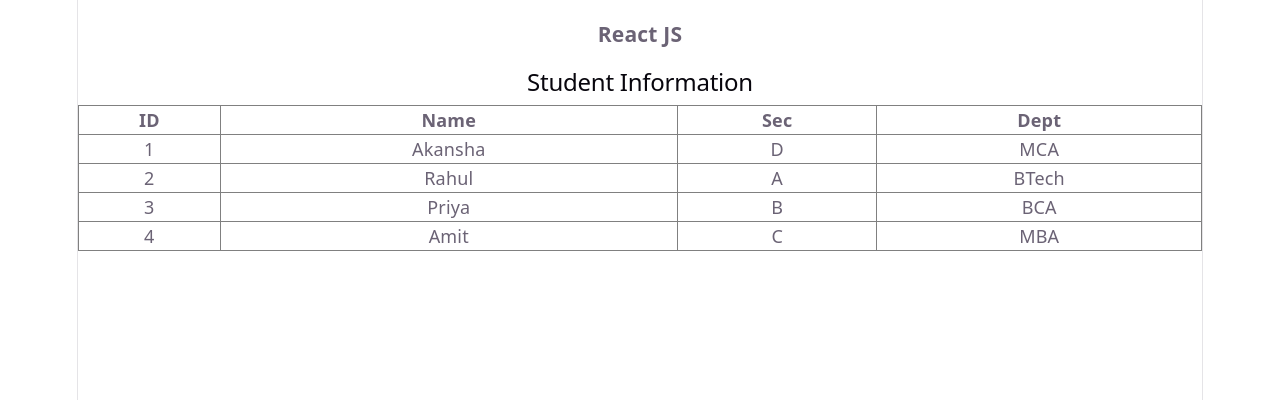
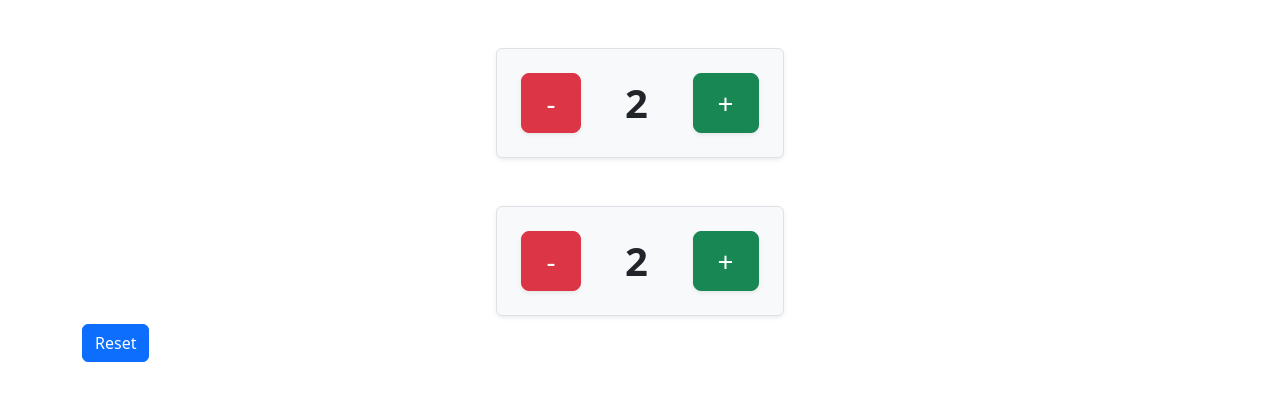
Before and after one commit to Tanya-26/ReactJS, a React (Vite) app: page / in a window 1280 px wide. Shown: the top 400 px of the page. Built offline with nearby package versions, Linux system fonts and the light colour scheme.

Commit message:
reseting all counters with same reset button

```diff
--- a/package.json
+++ b/package.json
@@ -10,6 +10,7 @@
     "preview": "vite preview"
   },
   "dependencies": {
+    "bootstrap": "^5.3.8",
     "react": "^19.2.8",
     "react-dom": "^19.2.8"
   },
--- a/src/App.jsx
+++ b/src/App.jsx
@@ -1,15 +1,22 @@
+import { useState } from "react";
+// import Bootstrap from "../src/components/BootsrtapExp"
+import Counter from "./components/Counter";
+const App = () => {
+  const [count, setCount] = useState(2);
+  const increment = () => {
+    setCount(count+1);
+  };
+  const decrement = () => {
+    setCount(count-1);
+  };
+  return (
+    <div className="container">
+      {/* <Bootstrap/> */}
+      <Counter count={count} increment={increment} decrement={decrement} />
+      <Counter count={count} increment={increment} decrement={decrement} />
+      <button className="mt-2 btn btn-primary" onClick={() => setCount(0)}> Reset </button>
+    </div>
+  );
+};
 
-import Header from './components/Header/Header'
-import Footer from './components/footer/Footer'
-import Body from './components/body/body'
-const App = () => {
-  return (
-    <div>
-      <Header/>
-      <Body/>
-      <Footer/>
-    </div>
-  )
-}
-
-export default App
+export default App;
--- /dev/null
+++ b/src/components/BootsrtapExp.jsx
@@ -0,0 +1,15 @@
+
+import Header from './Header/Header'
+import Footer from './footer/Footer'
+import Body from './body/body'
+const App = () => {
+  return (
+    <div className='container'>
+      <Header/>
+      <Body/>
+      <Footer/>
+    </div>
+  )
+}
+
+export default App
--- a/src/components/Counter.jsx
+++ b/src/components/Counter.jsx
@@ -1,21 +1,70 @@
-import {useState} from 'react'
+// import { useState } from "react";
 
-const Counter = () => {
-    // number
-  const [count, setCount] = useState(0);
-  //   function increment(count) {
-  //     return count + 1;
-  //   }
-  //   function decrement(count) {
-  //     return count - 1;
-  //   }
+// const Counter = (props) => {
+//   const [count, setCount] = useState(props.count);
+
+//   return (
+//     <div className="d-flex justify-content-center align-items-center mt-5">
+//       <div className="d-flex align-items-center gap-4 p-4 bg-light rounded shadow-sm border">
+//         <button
+//           className="btn btn-danger btn-lg px-4 fs-3 shadow-sm"
+//           onClick={() => setCount(count - 1)}
+//         >
+//           -
+//         </button>
+
+//         <h1
+//           className="mb-0 fw-bold text-dark"
+//           style={{ minWidth: "4rem", textAlign: "center" }}
+//         >
+//           {count}
+//         </h1>
+
+//         <button
+//           className="btn btn-success btn-lg px-4 fs-3 shadow-sm"
+//           onClick={() => setCount(count + 1)}
+//         >
+//           +
+//         </button>
+//       </div>
+//       {/* <button
+//         className="ms-4 btn btn-primary btn-lg shadow-sm"
+//         onClick={() => setCount(0)}
+//       >
+//         Reset
+//       </button> */}
+//     </div>
+//   );
+// };
+
+const Counter = (props) => {
+
   return (
-    <div>
-      <button onClick={() => setCount(count + 1)}> Increment</button>
-      <h1>{count}</h1>
-      <button onClick={() => setCount(count - 1)}> Decrement</button>
+    <div className="d-flex justify-content-center align-items-center mt-5">
+      <div className="d-flex align-items-center gap-4 p-4 bg-light rounded shadow-sm border">
+        <button
+          className="btn btn-danger btn-lg px-4 fs-3 shadow-sm"
+          onClick={props.decrement}
+        >
+          -
+        </button>
+
+        <h1
+          className="mb-0 fw-bold text-dark"
+          style={{ minWidth: "4rem", textAlign: "center" }}
+        >
+          {props.count}
+        </h1>
+
+        <button
+          className="btn btn-success btn-lg px-4 fs-3 shadow-sm"
+          onClick={props.increment}
+        >
+          +
+        </button>
+      </div>
     </div>
-  )
-}
+  );
+};
 
-export default Counter
+export default Counter;
--- a/src/components/Header/Header.jsx
+++ b/src/components/Header/Header.jsx
@@ -3,7 +3,7 @@
 const Header = () => {
   return (
     <div>
-      <h3>React JS</h3>
+      <h3 className="text-center">React JS</h3>
     </div>
   )
 }
--- a/src/components/body/body.jsx
+++ b/src/components/body/body.jsx
@@ -10,10 +10,11 @@
   ]);
 
   return (
+    <>
     <div>
-      <h2>Student Information</h2>
-      <table border="1" style={{ borderCollapse: "collapse", width: "100%" }}>
-        <thead>
+      <h2 className="bg-warning text-primary text-center">Student Information</h2>
+      <table className="table">
+        <thead className="table-dark">
           <tr>
             <th>ID</th>
             <th>Name</th>
@@ -21,7 +22,7 @@
             <th>Dept</th>
           </tr>
         </thead>
-        <tbody>
+        <tbody className="table-success">
           {studentInfo.map((student) => (
             <Student
               key={student.id}
@@ -34,6 +35,7 @@
         </tbody>
       </table>
     </div>
+    </>
   );
 };
 
--- a/src/components/footer/Footer.jsx
+++ b/src/components/footer/Footer.jsx
@@ -2,8 +2,8 @@
 
 const Footer = () => {
   return (
-    <div>
-
+    <div className="bg-dark text-white">
+      <p className=" text-center">@Copyright: 2026 MCA</p>
     </div>
   )
 }
--- a/src/main.jsx
+++ b/src/main.jsx
@@ -1,10 +1,10 @@
 import { StrictMode } from 'react'
 import { createRoot } from 'react-dom/client'
-import './index.css'
+// import './index.css'
 import App from './App.jsx'
 // import ListDisplay from './components/ListDisplay.jsx'
 // import ArrayAddition from './components/UpdateNumber.jsx'
-
+import "bootstrap/dist/css/bootstrap.css"
 createRoot(document.getElementById('root')).render(
   <StrictMode>
     <App />
```
Also changed, not shown: 1 other file (tests, documents, lock files or other folders).
